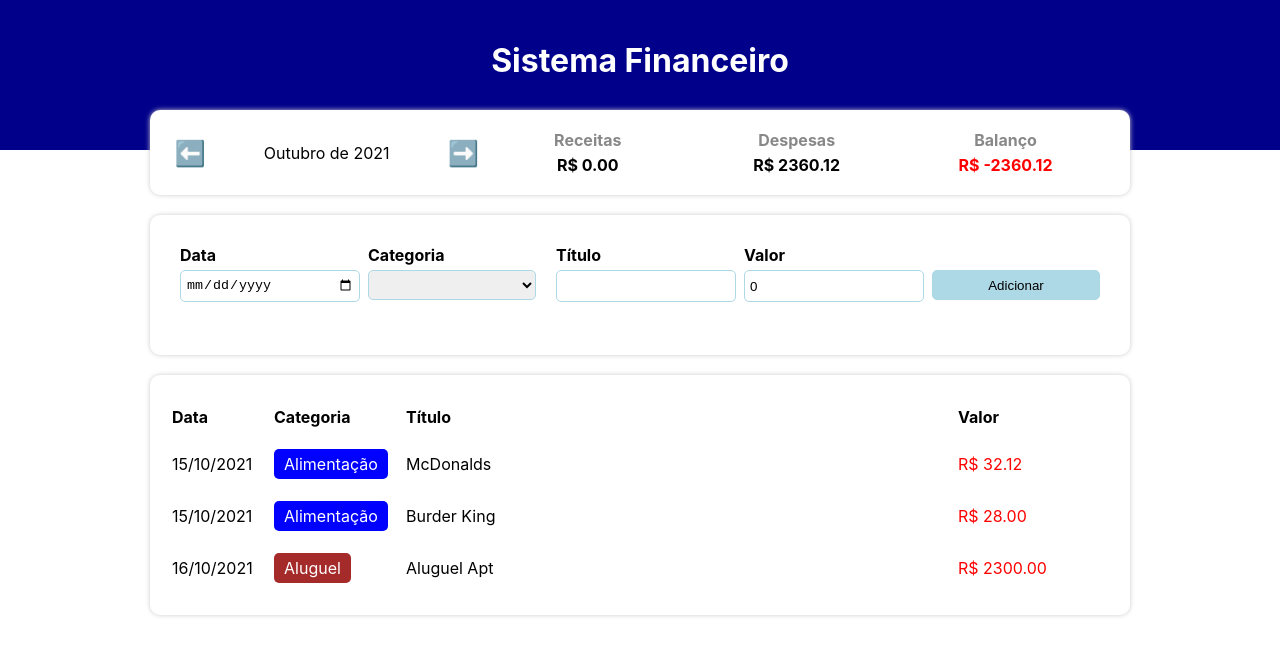
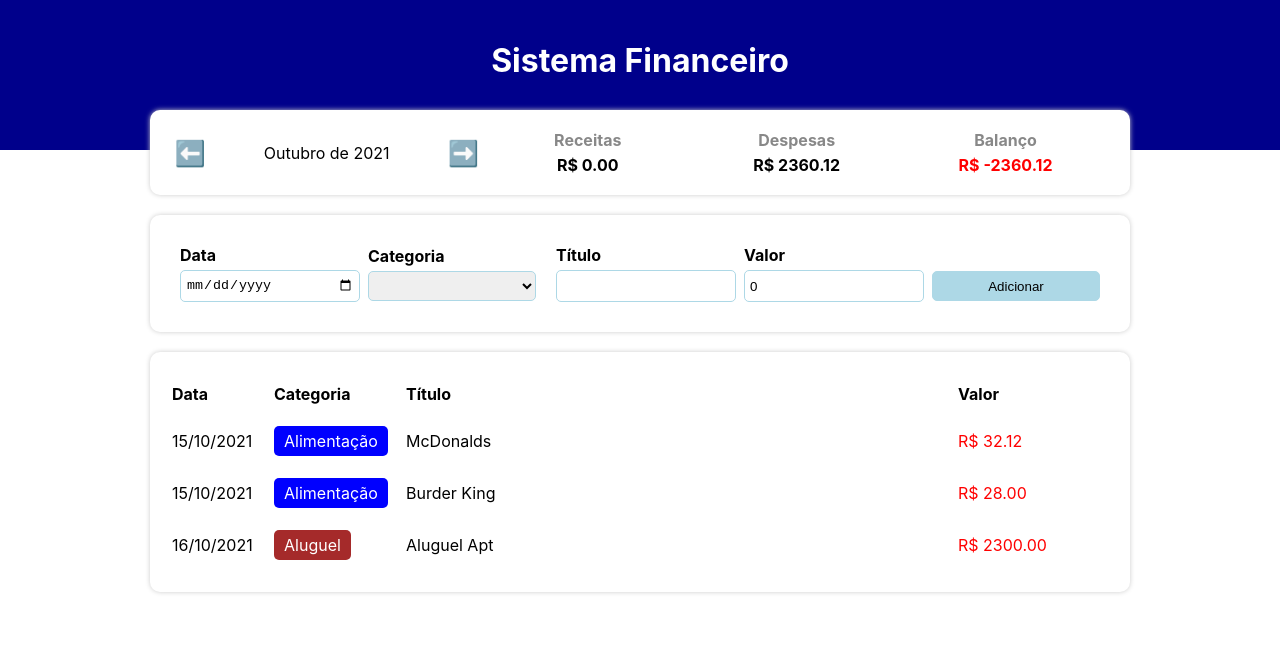
Before and after one commit to LeonardoPilatti/sistemaFinanceiro_ReactJs_Typescript, a React (Create React App) app: page / in a window 1280 px wide. Shown: the top 656 px of the page. Built offline with nearby package versions, Linux system fonts and the light colour scheme.

Commit message:
removendo espaços desnecessários

```diff
--- a/src/App.tsx
+++ b/src/App.tsx
@@ -43,6 +43,7 @@ const App = () => {
 
   const handleAddItem = (item: Item) => {
     let newList = [...list];
+
     newList.push(item);
     setList(newList);
   }
--- a/src/components/InputArea/index.tsx
+++ b/src/components/InputArea/index.tsx
@@ -53,8 +53,6 @@ const InputArea = ({onAdd}: Props) => {
       onAdd(newItem);
       clearFields();
     }
-
-
   };
 
   return (
--- a/src/components/InputArea/styles.ts
+++ b/src/components/InputArea/styles.ts
@@ -7,7 +7,7 @@ export const Container = styled.div`
   padding: 20px;
   margin-top: 20px;
   display: flex;
-  height:100px
+  align-items: center;
 `;
 export const InputLabel = styled.label`
   flex: 1;
```
